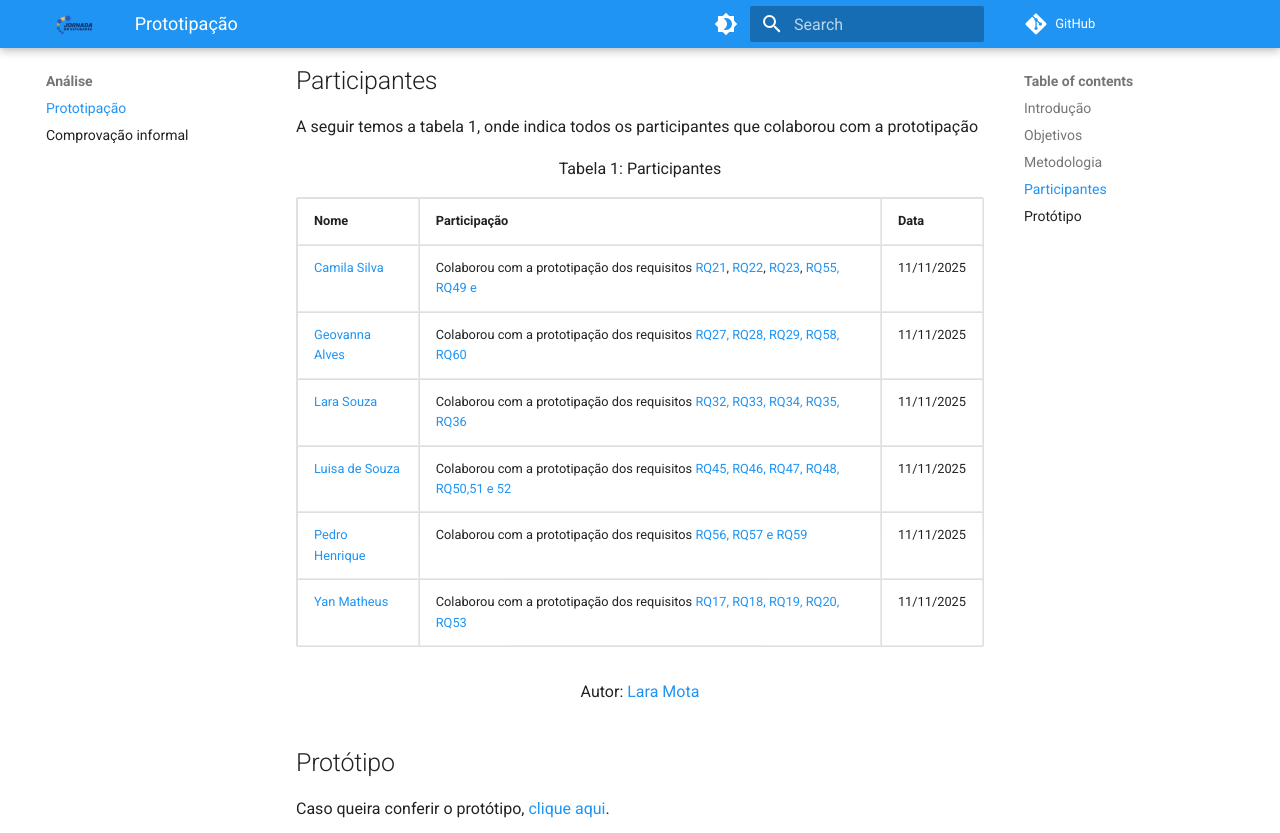
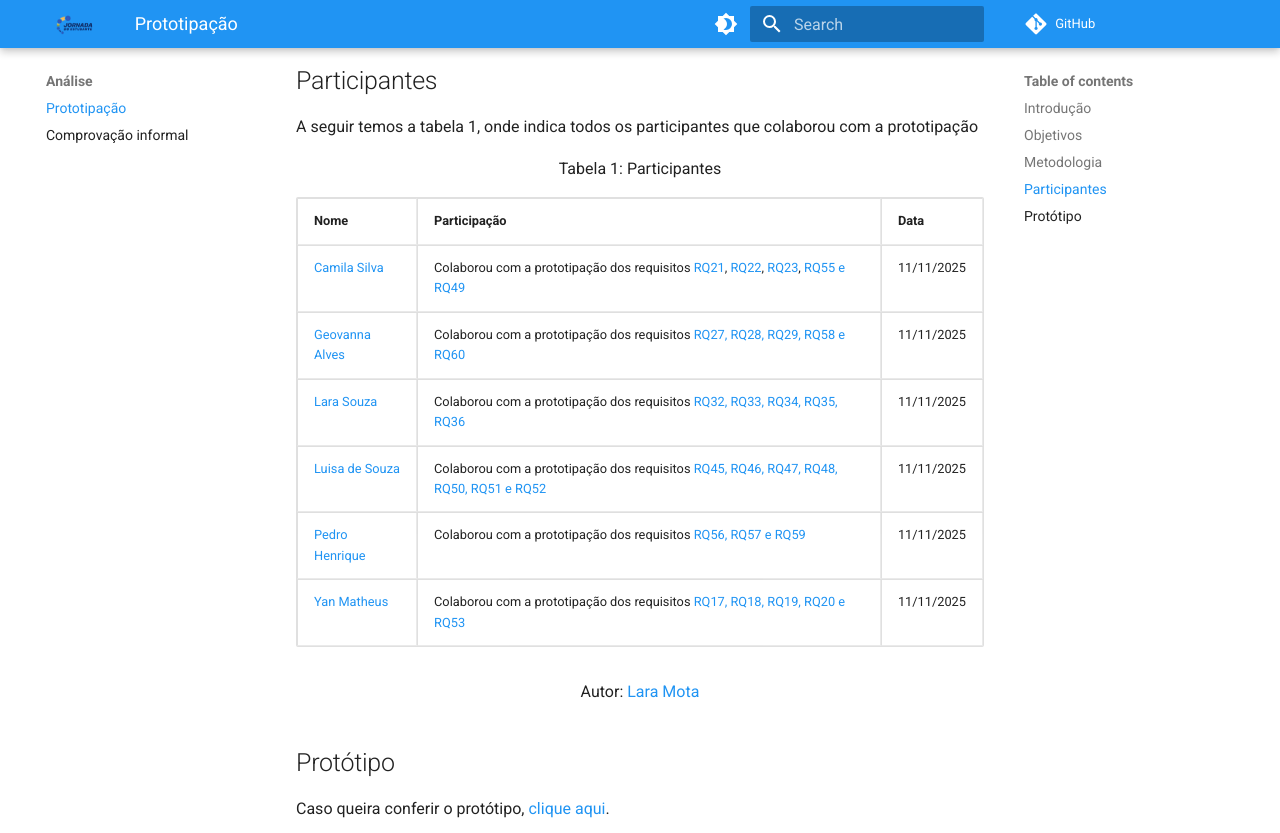
Before and after one commit to Requisitos-de-Software/2025.2-Grupo05, an MkDocs documentation site: the page built from docs/Análise/Prototipacao.md, in a window 1280 px wide and 900 px high, scrolled down 991 px, cut to the strip 0-833 px from the top of the window. Built offline with MkDocs 1.6.1 and Material for MkDocs 9.7.7, drawn with Linux system fonts in a browser that asks for light colours; comment, search, counter and statistics services are not loaded.

Commit message:
Ajustes na tabela

```diff
--- a/docs/Análise/Prototipacao.md
+++ b/docs/Análise/Prototipacao.md
@@ -33,13 +33,13 @@ A seguir temos a tabela 1, onde indica todos os participantes que colaborou com
     <tbody>
       <tr>
         <td><a href="https://github.com/CamilaSilvaC">Camila Silva</a></td>
-        <td>Colaborou com a prototipação dos requisitos <a href="https://requisitos-de-software.github.io/2025.2-Grupo05/Elicita%C3%A7%C3%A3o/Requisitos-Elicitados/#:~:text=RQ21">RQ21</a>, <a href="https://requisitos-de-software.github.io/2025.2-Grupo05/Elicita%C3%A7%C3%A3o/Requisitos-Elicitados/#:~:text=RQ22">RQ22</a>, <a href="https://requisitos-de-software.github.io/2025.2-Grupo05/Elicita%C3%A7%C3%A3o/Requisitos-Elicitados/#:~:text=RQ23">RQ23</a>, <a href="https://requisitos-de-software.github.io/2025.2-Grupo05/Elicita%C3%A7%C3%A3o/Requisitos-Elicitados/#:~:text=RQ55">RQ55, <a href ="https://requisitos-de-software.github.io/2025.2-Grupo05/Elicita%C3%A7%C3%A3o/Requisitos-Elicitados/#:~:text=RQ49">RQ49 e <a herf="https://requisitos-de-software.github.io/2025.2-Grupo05/Elicita%C3%A7%C3%A3o/Requisitos-Elicitados/#:~:text=RQ60">
+        <td>Colaborou com a prototipação dos requisitos <a href="https://requisitos-de-software.github.io/2025.2-Grupo05/Elicita%C3%A7%C3%A3o/Requisitos-Elicitados/#:~:text=RQ21">RQ21</a>, <a href="https://requisitos-de-software.github.io/2025.2-Grupo05/Elicita%C3%A7%C3%A3o/Requisitos-Elicitados/#:~:text=RQ22">RQ22</a>, <a href="https://requisitos-de-software.github.io/2025.2-Grupo05/Elicita%C3%A7%C3%A3o/Requisitos-Elicitados/#:~:text=RQ23">RQ23</a>, <a href="https://requisitos-de-software.github.io/2025.2-Grupo05/Elicita%C3%A7%C3%A3o/Requisitos-Elicitados/#:~:text=RQ55">RQ55 e <a href ="https://requisitos-de-software.github.io/2025.2-Grupo05/Elicita%C3%A7%C3%A3o/Requisitos-Elicitados/#:~:text=RQ49">RQ49
         </td>
         <td>11/11/2025</td>
       </tr>
       <tr>
         <td><a href="https://github.com/GeovannaUmbeliino">Geovanna Alves</a></td>
-        <td>Colaborou com a prototipação dos requisitos <a href="https://requisitos-de-software.github.io/2025.2-Grupo05/Elicita%C3%A7%C3%A3o/Requisitos-Elicitados/#:~:text=RQ27">RQ27, <a href="https://requisitos-de-software.github.io/2025.2-Grupo05/Elicita%C3%A7%C3%A3o/Requisitos-Elicitados/#:~:text=RQ28">RQ28, <a href="https://requisitos-de-software.github.io/2025.2-Grupo05/Elicita%C3%A7%C3%A3o/Requisitos-Elicitados/#:~:text=RQ29">RQ29, <a href="https://requisitos-de-software.github.io/2025.2-Grupo05/Elicita%C3%A7%C3%A3o/Requisitos-Elicitados/#:~:text=RQ58">RQ58, <a href="https://requisitos-de-software.github.io/2025.2-Grupo05/Elicita%C3%A7%C3%A3o/Requisitos-Elicitados/#:~:text=RQ60">RQ60 </td>
+        <td>Colaborou com a prototipação dos requisitos <a href="https://requisitos-de-software.github.io/2025.2-Grupo05/Elicita%C3%A7%C3%A3o/Requisitos-Elicitados/#:~:text=RQ27">RQ27, <a href="https://requisitos-de-software.github.io/2025.2-Grupo05/Elicita%C3%A7%C3%A3o/Requisitos-Elicitados/#:~:text=RQ28">RQ28, <a href="https://requisitos-de-software.github.io/2025.2-Grupo05/Elicita%C3%A7%C3%A3o/Requisitos-Elicitados/#:~:text=RQ29">RQ29, <a href="https://requisitos-de-software.github.io/2025.2-Grupo05/Elicita%C3%A7%C3%A3o/Requisitos-Elicitados/#:~:text=RQ58">RQ58 e <a href="https://requisitos-de-software.github.io/2025.2-Grupo05/Elicita%C3%A7%C3%A3o/Requisitos-Elicitados/#:~:text=RQ60">RQ60 </td>
         <td>11/11/2025</td>
       </tr>
       <tr>
@@ -49,7 +49,7 @@ A seguir temos a tabela 1, onde indica todos os participantes que colaborou com
       </tr>
       <tr>
         <td><a href="https://github.com/luisa12ll">Luisa de Souza</a></td>
-        <td>Colaborou com a prototipação dos requisitos <a href="https://requisitos-de-software.github.io/2025.2-Grupo05/Elicita%C3%A7%C3%A3o/Requisitos-Elicitados/#:~:text=RQ45">RQ45, <a href="https://requisitos-de-software.github.io/2025.2-Grupo05/Elicita%C3%A7%C3%A3o/Requisitos-Elicitados/#:~:text=RQ46">RQ46, <a href="https://requisitos-de-software.github.io/2025.2-Grupo05/Elicita%C3%A7%C3%A3o/Requisitos-Elicitados/#:~:text=RQ47">RQ47, <a href="https://requisitos-de-software.github.io/2025.2-Grupo05/Elicita%C3%A7%C3%A3o/Requisitos-Elicitados/#:~:text=RQ48">RQ48, <a href="https://requisitos-de-software.github.io/2025.2-Grupo05/Elicita%C3%A7%C3%A3o/Requisitos-Elicitados/#:~:text=RQ50">RQ50,<a href="https://requisitos-de-software.github.io/2025.2-Grupo05/Elicita%C3%A7%C3%A3o/Requisitos-Elicitados/#:~:text=RQ51">51 e<a href="https://requisitos-de-software.github.io/2025.2-Grupo05/Elicita%C3%A7%C3%A3o/Requisitos-Elicitados/#:~:text=RQ52"> 52</td>
+        <td>Colaborou com a prototipação dos requisitos <a href="https://requisitos-de-software.github.io/2025.2-Grupo05/Elicita%C3%A7%C3%A3o/Requisitos-Elicitados/#:~:text=RQ45">RQ45, <a href="https://requisitos-de-software.github.io/2025.2-Grupo05/Elicita%C3%A7%C3%A3o/Requisitos-Elicitados/#:~:text=RQ46">RQ46, <a href="https://requisitos-de-software.github.io/2025.2-Grupo05/Elicita%C3%A7%C3%A3o/Requisitos-Elicitados/#:~:text=RQ47">RQ47, <a href="https://requisitos-de-software.github.io/2025.2-Grupo05/Elicita%C3%A7%C3%A3o/Requisitos-Elicitados/#:~:text=RQ48">RQ48, <a href="https://requisitos-de-software.github.io/2025.2-Grupo05/Elicita%C3%A7%C3%A3o/Requisitos-Elicitados/#:~:text=RQ50">RQ50, <a href="https://requisitos-de-software.github.io/2025.2-Grupo05/Elicita%C3%A7%C3%A3o/Requisitos-Elicitados/#:~:text=RQ51">RQ51 e <a href="https://requisitos-de-software.github.io/2025.2-Grupo05/Elicita%C3%A7%C3%A3o/Requisitos-Elicitados/#:~:text=RQ52"> RQ52</td>
         <td>11/11/2025</td>
       </tr>
       <tr>
@@ -59,7 +59,7 @@ A seguir temos a tabela 1, onde indica todos os participantes que colaborou com
       </tr>
       <tr>
         <td><a href="https://github.com/Yanmatheus0812">Yan Matheus</a></td>
-        <td>Colaborou com a prototipação dos requisitos <a href="https://requisitos-de-software.github.io/2025.2-Grupo05/Elicita%C3%A7%C3%A3o/Requisitos-Elicitados/#:~:text=RQ17">RQ17, <a href="https://requisitos-de-software.github.io/2025.2-Grupo05/Elicita%C3%A7%C3%A3o/Requisitos-Elicitados/#:~:text=RQ18">RQ18, <a href="https://requisitos-de-software.github.io/2025.2-Grupo05/Elicita%C3%A7%C3%A3o/Requisitos-Elicitados/#:~:text=RQ19">RQ19, <a href="https://requisitos-de-software.github.io/2025.2-Grupo05/Elicita%C3%A7%C3%A3o/Requisitos-Elicitados/#:~:text=RQ20">RQ20, <a href="https://requisitos-de-software.github.io/2025.2-Grupo05/Elicita%C3%A7%C3%A3o/Requisitos-Elicitados/#:~:text=RQ53">RQ53
+        <td>Colaborou com a prototipação dos requisitos <a href="https://requisitos-de-software.github.io/2025.2-Grupo05/Elicita%C3%A7%C3%A3o/Requisitos-Elicitados/#:~:text=RQ17">RQ17, <a href="https://requisitos-de-software.github.io/2025.2-Grupo05/Elicita%C3%A7%C3%A3o/Requisitos-Elicitados/#:~:text=RQ18">RQ18, <a href="https://requisitos-de-software.github.io/2025.2-Grupo05/Elicita%C3%A7%C3%A3o/Requisitos-Elicitados/#:~:text=RQ19">RQ19, <a href="https://requisitos-de-software.github.io/2025.2-Grupo05/Elicita%C3%A7%C3%A3o/Requisitos-Elicitados/#:~:text=RQ20">RQ20 e <a href="https://requisitos-de-software.github.io/2025.2-Grupo05/Elicita%C3%A7%C3%A3o/Requisitos-Elicitados/#:~:text=RQ53">RQ53
         <td>11/11/2025</td>
       </tr>
     </tbody>
```
